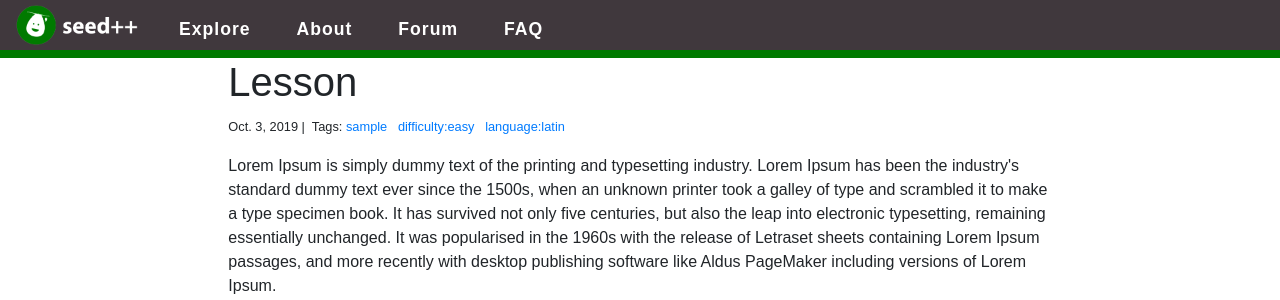
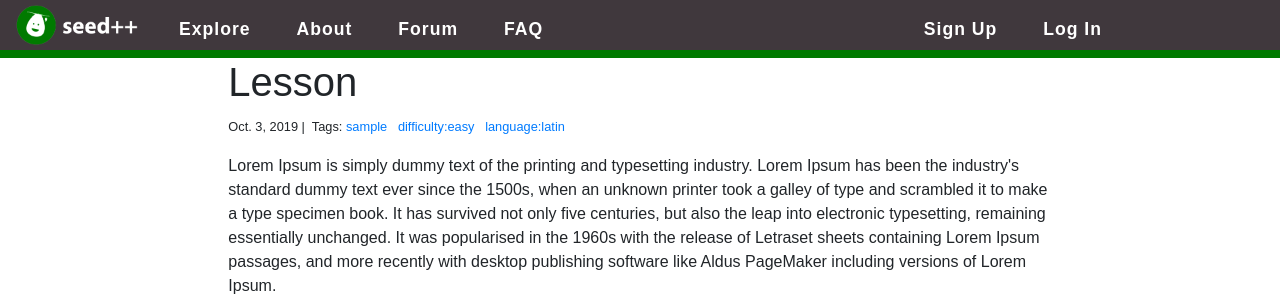
Before and after one commit to seedplusplus/seedplusplus, a Django app: page /lessons/1/ in a window 1280 px wide. Shown: the top 300 px of the page. Run offline with Django 3.2, Linux system fonts and the light colour scheme; data comes from the database, SQL or seed files in the repository; some libraries are stand-ins or nearby versions; some web fonts are replaced.

Commit message:
Added Sign Up and Log In buttons

```diff
--- a/seedplusplus/templates/base.html
+++ b/seedplusplus/templates/base.html
@@ -39,6 +39,17 @@
                 </li>
               </ul>
             </div>
+
+            <div class="collapse navbar-collapse" id="navbarSupportedContent">
+              <ul class="navbar-nav ml-auto">
+                <li class="nav-item {% if current == 'signup' %} active{% endif %}">
+                  <a class="nav-link" href="{% url 'signup' %}">Sign Up</a>
+                </li>
+                <li class="nav-item {% if current == 'signup' %} active{% endif %}">
+                  <a class="nav-link" href="{% url 'login' %}">Log In</a>
+                </li>
+              </ul>
+            </div>
         </div>
 
     </nav>
--- a/seedplusplus/urls.py
+++ b/seedplusplus/urls.py
@@ -21,4 +21,5 @@ urlpatterns = [
     path('accounts/', include('registration.urls')),
     path('accounts/', include('django.contrib.auth.urls')),
     path("", include("lesson.urls")),
+    path("", include("registration.urls")),
 ]
```
